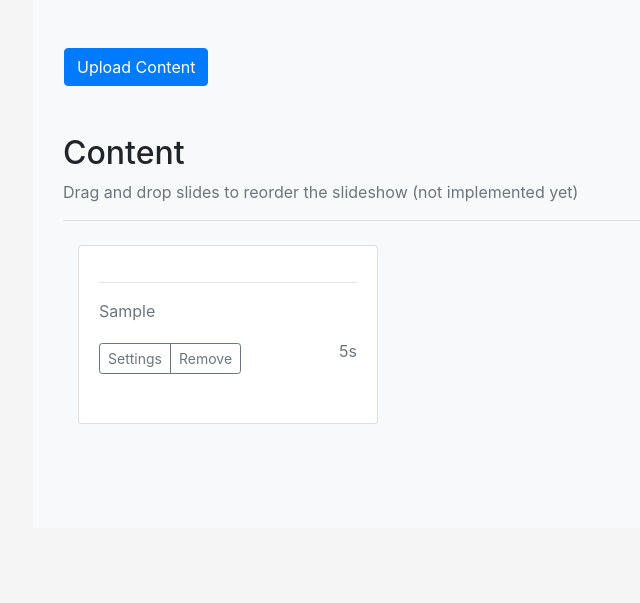
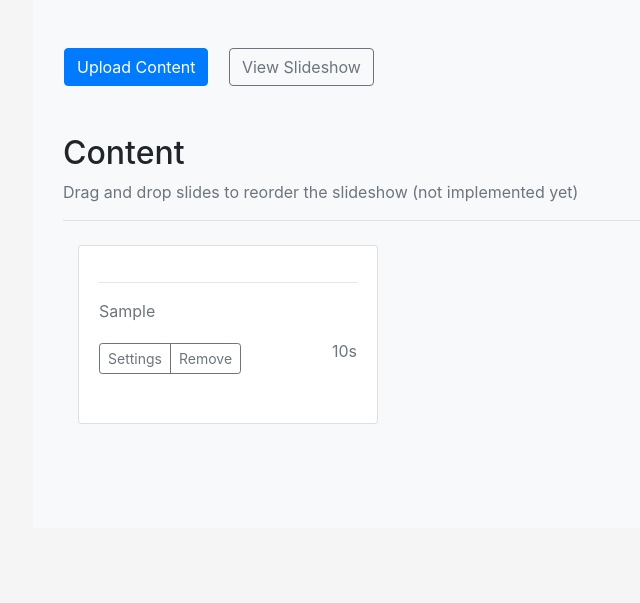
Before and after one commit to Digital-Signage-Slideshow/DS_Slideshow, a Flask app: page /setup in a window 1280 px wide. Shown: the part 68-671 px from the top of the page, without its empty margins (52-692 px from the left). Run offline with Flask 2, Linux system fonts and the light colour scheme; a user stored in the database is signed in; tables that the repository leaves empty hold one stand-in row (values such as "Sample post"); some libraries are stand-ins or nearby versions.

Commit message:
added view slideshow button

```diff
--- a/slideshow/core/templates/setup.html
+++ b/slideshow/core/templates/setup.html
@@ -23,8 +23,7 @@
                                     <h3>Link</h3>
                                     <p class='text-muted'>
                                         Please enter the entire path to the page. e.g. https://google.co.uk. Note some
-                                        pages will not work
-                                        with this software.
+                                        pages will not work with this software.
                                     </p>
 
                                     <div class='d-flex'>
@@ -55,7 +54,7 @@
 
                                 <form class='mt-5' action='{{ url_for('core.alter_rotation_speed') }}' method='POST'>
                                     <h3>Slideshow Speed</h3>
-                                    <p class='text-muted'>Current Speed: {{ rotation_speed | round | int }} seconds</p>
+                                    <p class='text-muted'>Current Speed: {{ rotation_speed | int }} seconds</p>
 
                                     <div class='d-flex'>
                                         <input type='text' id='alter_rotation_speed' name='alter_rotation_speed'
@@ -80,9 +79,10 @@
                 <div class="album py-5 bg-light">
 
                 <div class="container">
-                <button type="button" class="btn btn-primary ml-3" data-toggle="modal" data-target="#myModal">Upload
-                    Content
-                </button>
+                    <button type="button" class="btn btn-primary ml-3" data-toggle="modal" data-target="#myModal">
+                        Upload Content
+                    </button>
+                    <a href='/slideshow' class='btn btn-outline-secondary ml-3'>View Slideshow</a>
 
                 <!-- Project Cards -->
                 <div class="album py-5 bg-light">
@@ -98,16 +98,7 @@
                                     <div class="card mb-4 box-shadow h-100">
                                         {% if content.type == 'file' %}
                                             <img class="card-img-top"
-                                                 src="
-
-
-
-
-
-
-
-
-                                                         {{ url_for('static', filename='images/slideshow_images/') }}{{ content.path }}"
+                                                 src="{{ url_for('static', filename='images/slideshow_images/') }}{{ content.path }}"
                                                  alt="Card image cap" style='height: 50%; object-fit: cover'>
                                         {% elif content.type == 'link' %}
                                             <iframe class="card-img-top"
@@ -135,7 +126,7 @@
                                                             class="btn btn-sm btn-outline-secondary">Remove
                                                     </button>
                                                 </div>
-                                                <p class='text-muted'>5s</p>
+                                                <p class='text-muted'>{{ rotation_speed | int }}s</p>
 
                                             </div>
                                         </div>
```
